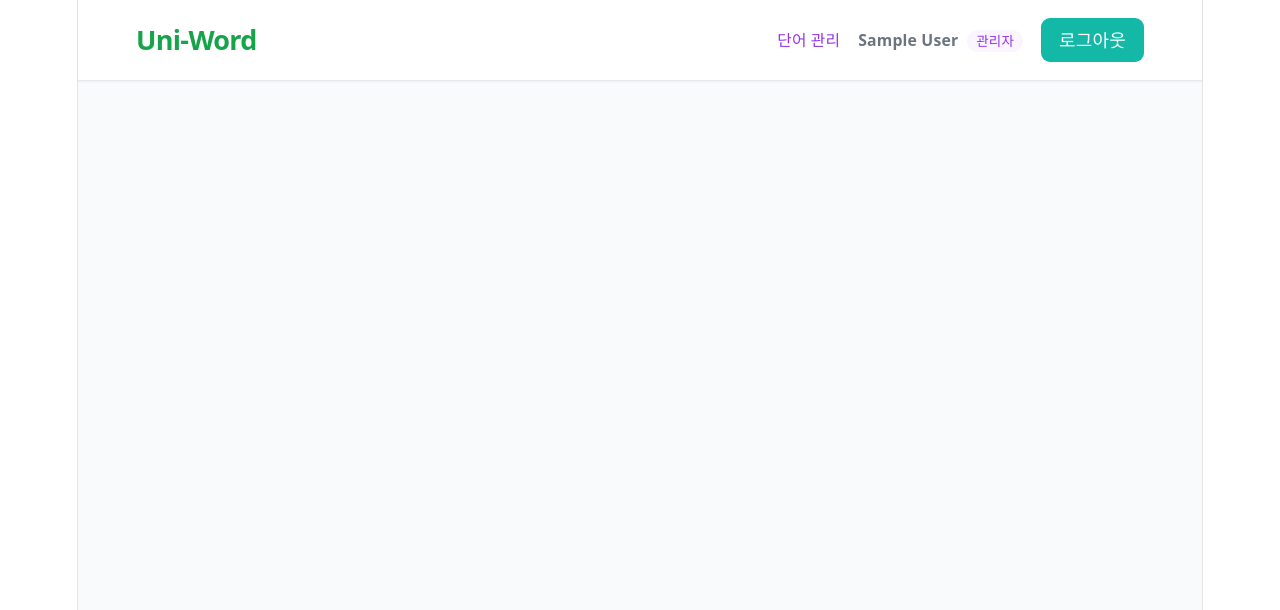
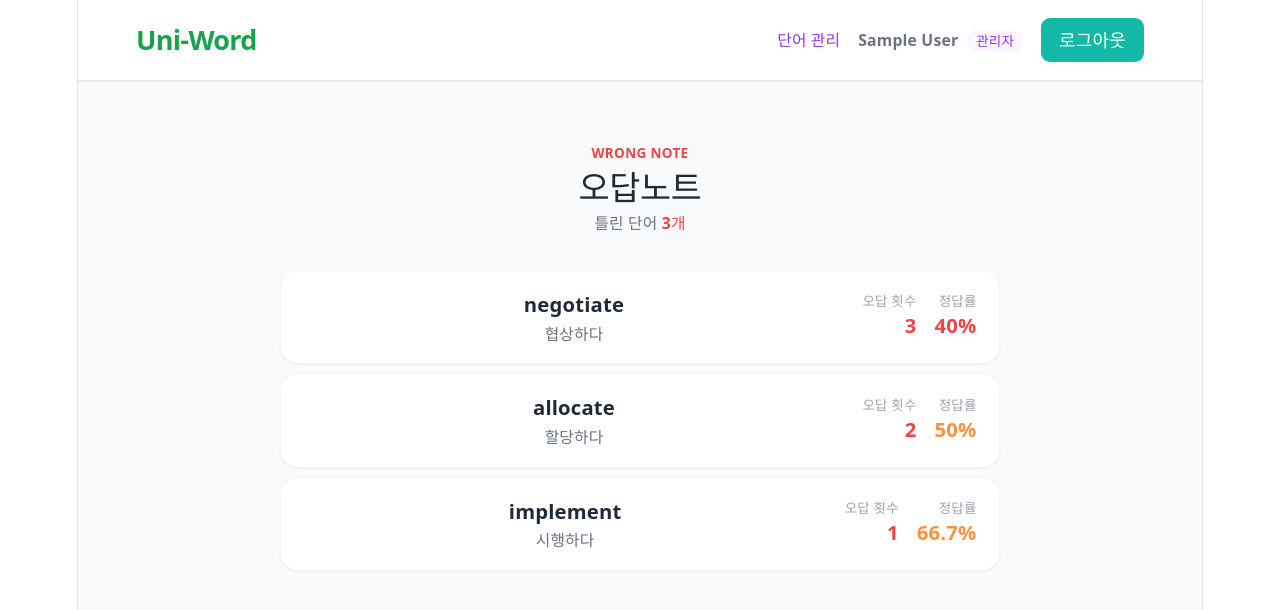
Before and after one commit to Changsungwoo-SMU/Uni-word, a React (Vite) app in the folder frontend/: page /wrongnotes in a window 1280 px wide. Shown: the top 610 px of the page. Built offline with nearby package versions, Linux system fonts and the light colour scheme; sample sign-in values are in the browser's storage.

Commit message:
feat: 오답노트 페이지 추가 (목업 데이터)

```diff
--- a/frontend/src/App.jsx
+++ b/frontend/src/App.jsx
@@ -5,6 +5,7 @@ import Home from './Home';
 import Test from './Test';
 import Admin from './Admin';
 import WordList from './WordList';
+import WrongNote from './WrongNote';
 import { AuthProvider, useAuth } from './contexts/AuthContext';
 import ProtectedRoute from './components/ProtectedRoute';
 
@@ -108,6 +109,15 @@ function AppContent() {
             }
           />
 
+          <Route
+            path="/wrongnotes"
+            element={
+              <ProtectedRoute>
+                <WrongNote />
+              </ProtectedRoute>
+            }
+          />
+
           {/* 관리자 전용 */}
           <Route
             path="/admin/words"
--- /dev/null
+++ b/frontend/src/WrongNote.jsx
@@ -0,0 +1,98 @@
+import { useState, useEffect } from 'react';
+import { api } from './lib/api';
+
+function WrongNote() {
+  // 오답 단어 목록, 로딩 상태, 에러 메시지 상태 관리
+  const [wrongWords, setWrongWords] = useState([]);
+  const [loading, setLoading] = useState(true);
+  const [errorMsg, setErrorMsg] = useState('');
+
+  // 컴포넌트 마운트 시 오답 단어 목록 조회
+  useEffect(() => {
+    // 목업 데이터 (백엔드 완성 전 UI 확인용)
+    // 실제 API에서는 필터링/정렬이 백엔드에서 처리되어 옴
+    const raw = [
+      { id: 1, word: 'negotiate', mean: '협상하다', total: 5, wrong_count: 3, accuracy: 40.0 },
+      { id: 2, word: 'implement', mean: '시행하다', total: 3, wrong_count: 1, accuracy: 66.7 },
+      { id: 3, word: 'allocate', mean: '할당하다', total: 4, wrong_count: 2, accuracy: 50.0 },
+      { id: 4, word: 'obtain', mean: '얻다', total: 10, wrong_count: 1, accuracy: 90.0 },  // 정답률 90% → 제외
+      { id: 5, word: 'suspend', mean: '중단하다', total: 0, wrong_count: 0, accuracy: 0 }, // 미출제 → 제외
+    ];
+
+    // ※ 한 번도 출제되지 않은 단어 제외 (total === 0)
+    // ※ 정답률 90% 미만인 단어만 포함
+    // ※ wrong_count 내림차순 정렬
+    const filtered = raw
+      .filter((w) => w.total > 0 && w.accuracy < 90)
+      .sort((a, b) => b.wrong_count - a.wrong_count);
+
+    setWrongWords(filtered);
+    setLoading(false);
+  }, []);
+
+  // 로딩 중
+  if (loading) {
+    return <div className="text-center mt-20 text-gray-400 text-sm">불러오는 중...</div>;
+  }
+
+  // 에러 발생 시
+  if (errorMsg) {
+    return (
+      <div className="max-w-md mx-auto mt-20 bg-red-50 border border-red-200 rounded-2xl p-6 text-center">
+        <p className="text-red-600 font-semibold mb-1">오답 단어를 불러올 수 없습니다</p>
+        <p className="text-sm text-red-500">{errorMsg}</p>
+      </div>
+    );
+  }
+
+  return (
+    <div className="max-w-2xl mx-auto mt-10 px-4">
+      {/* 헤더: 제목 + 오답 단어 수 */}
+      <div className="mb-8">
+        <p className="text-red-500 font-semibold text-xs mb-1 uppercase tracking-wide">Wrong Note</p>
+        <h2 className="text-3xl font-extrabold text-gray-800 mb-1">오답노트</h2>
+        <p className="text-sm text-gray-500">
+          틀린 단어{' '}
+          <span className="text-red-500 font-semibold">{wrongWords.length}개</span>
+        </p>
+      </div>
+
+      {/* 오답 단어가 없을 때 */}
+      {wrongWords.length === 0 ? (
+        <div className="text-center py-16 text-gray-400 text-sm">오답 단어가 없어요.</div>
+      ) : (
+        // 오답 단어 리스트 (백엔드에서 오답 횟수 내림차순으로 정렬되어 옴)
+        <div className="space-y-2">
+          {wrongWords.map((w) => (
+            <div
+              key={w.id}
+              className="bg-white border border-gray-100 rounded-2xl px-5 py-4 shadow-sm flex items-center gap-4"
+            >
+              {/* 영단어 + 뜻 */}
+              <div className="flex-1 min-w-0">
+                <p className="font-bold text-lg text-gray-800">{w.word}</p>
+                <p className="text-sm text-gray-500 mt-0.5">{w.mean}</p>
+              </div>
+
+              {/* 오답 횟수 */}
+              <div className="flex-shrink-0 text-right">
+                <p className="text-xs text-gray-400">오답 횟수</p>
+                <p className="text-lg font-extrabold text-red-500">{w.wrong_count}</p>
+              </div>
+
+              {/* 정답률: 50% 미만이면 빨간색, 이상이면 주황색 */}
+              <div className="flex-shrink-0 text-right">
+                <p className="text-xs text-gray-400">정답률</p>
+                <p className={`text-lg font-extrabold ${w.accuracy < 50 ? 'text-red-500' : 'text-orange-400'}`}>
+                  {w.accuracy}%
+                </p>
+              </div>
+            </div>
+          ))}
+        </div>
+      )}
+    </div>
+  );
+}
+
+export default WrongNote;
```
